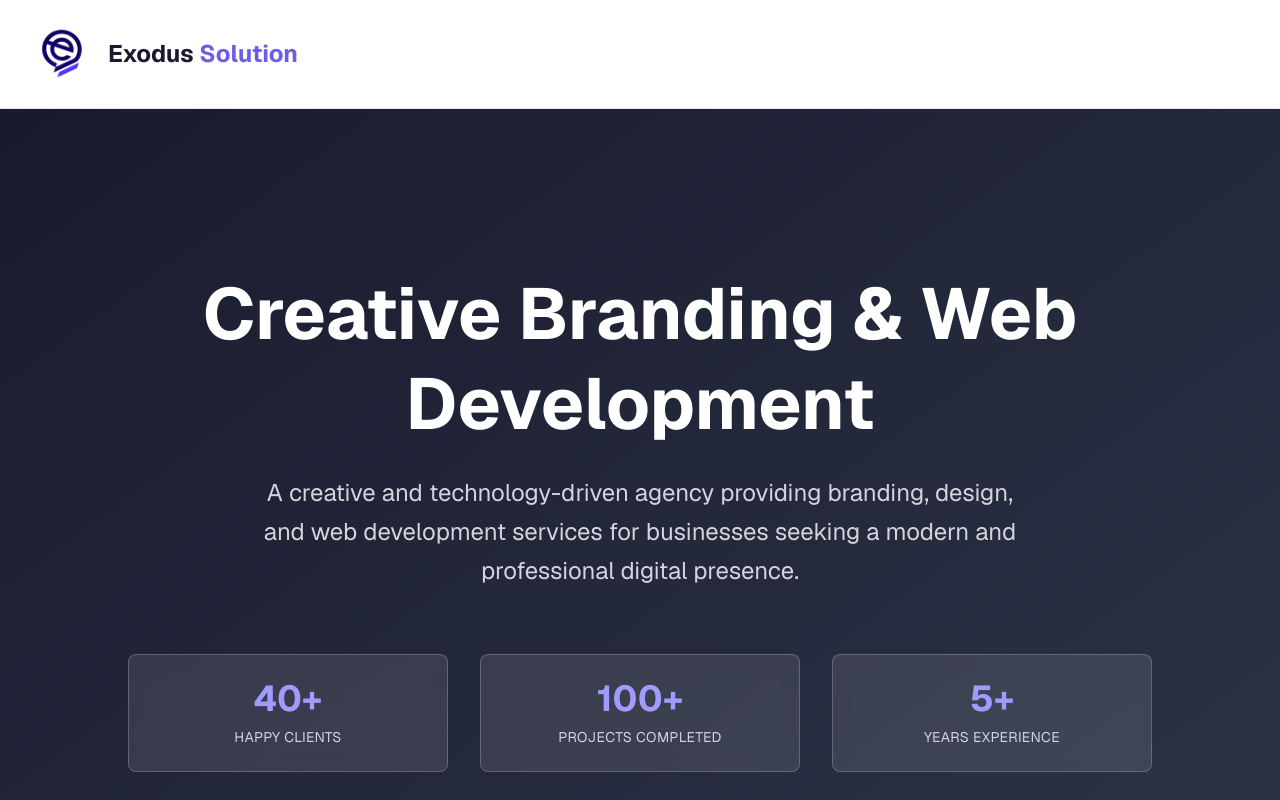
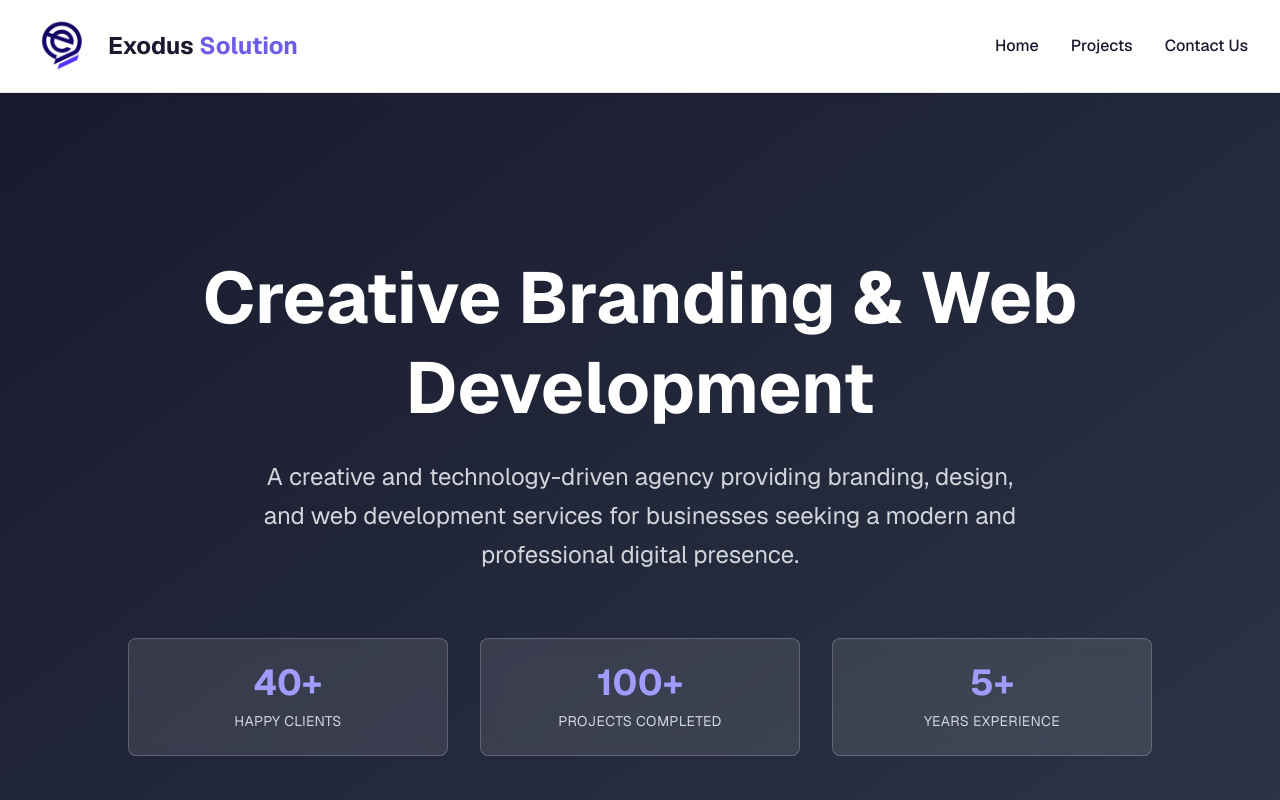
Before and after one commit to yeabtsega45/exodus-solutions, a Next.js app: page / in a window 1280 px wide. Shown: the top 800 px of the page. Built offline with nearby package versions, Linux system fonts and the light colour scheme.

Commit message:
Add Navbar Component and Update Home Page Structure: Integrated a new Navbar for improved navigation and removed the header section to streamline the layout. Added IDs to Projects and Footer sections for better accessibility.

```diff
--- a/app/layout.tsx
+++ b/app/layout.tsx
@@ -1,6 +1,7 @@
 import type { Metadata } from "next";
 import { Geist, Geist_Mono } from "next/font/google";
 import "./globals.css";
+import Navbar from "@/components/Navbar";
 
 const geistSans = Geist({
   variable: "--font-geist-sans",
@@ -27,6 +28,7 @@ export default function RootLayout({
       <body
         className={`${geistSans.variable} ${geistMono.variable} antialiased`}
       >
+        <Navbar />
         {children}
       </body>
     </html>
--- a/app/page.tsx
+++ b/app/page.tsx
@@ -72,26 +72,6 @@ export default function Home() {
 
   return (
     <div className="min-h-screen bg-white">
-      {/* Header */}
-      <header className="bg-white border-b border-gray-200">
-        <div className="max-w-7xl mx-auto px-4 sm:px-6 lg:px-8 py-6">
-          <div className="flex items-center gap-4">
-            <Image
-              src="/exodus-logo.png"
-              alt="Exodus Solutions Logo"
-              width={60}
-              height={60}
-              className="object-contain"
-            />
-            <div>
-              <h1 className="text-2xl font-bold text-[#1a1a2e]">
-                Exodus <span className="text-[#6c5ce7]">Solution</span>
-              </h1>
-            </div>
-          </div>
-        </div>
-      </header>
-
       {/* Hero Section */}
       <section className="bg-linear-to-br from-[#1a1a2e] to-[#2d3748] text-white py-32 md:py-40">
         <div className="max-w-7xl mx-auto px-4 sm:px-6 lg:px-8">
@@ -299,7 +279,7 @@ export default function Home() {
       </section>
 
       {/* Projects Section */}
-      <section className="py-16 bg-gray-50">
+      <section id="projects" className="py-16 bg-gray-50">
         <div className="max-w-7xl mx-auto px-4 sm:px-6 lg:px-8">
           <h2 className="text-4xl font-bold text-[#1a1a2e] text-center mb-4">
             Our Projects
@@ -373,7 +353,7 @@ export default function Home() {
       </section>
 
       {/* Footer Section */}
-      <footer className="bg-[#1a1a2e] text-white py-12">
+      <footer id="contact" className="bg-[#1a1a2e] text-white py-12">
         <div className="max-w-7xl mx-auto px-4 sm:px-6 lg:px-8">
           <div className="grid md:grid-cols-3 gap-8 mb-8">
             {/* Contact Section */}
--- /dev/null
+++ b/components/Navbar.tsx
@@ -0,0 +1,119 @@
+"use client";
+
+import Image from "next/image";
+import Link from "next/link";
+import { useState } from "react";
+
+function Navbar() {
+  const [isMenuOpen, setIsMenuOpen] = useState(false);
+
+  return (
+    <header className="bg-white border-b border-gray-200 sticky top-0 z-50 shadow-sm">
+      <div className="max-w-7xl mx-auto px-4 sm:px-6 lg:px-8 py-4">
+        <div className="flex items-center justify-between">
+          {/* Logo Section */}
+          <Link href="/" className="flex items-center gap-4 hover:opacity-80 transition-opacity">
+            <Image
+              src="/exodus-logo.png"
+              alt="Exodus Solutions Logo"
+              width={60}
+              height={60}
+              className="object-contain"
+            />
+            <div>
+              <h1 className="text-2xl font-bold text-[#1a1a2e]">
+                Exodus <span className="text-[#6c5ce7]">Solution</span>
+              </h1>
+            </div>
+          </Link>
+
+          {/* Navigation Links - Desktop */}
+          <nav className="hidden md:flex items-center gap-8">
+            <Link
+              href="/"
+              className="text-[#1a1a2e] font-medium hover:text-[#6c5ce7] transition-colors"
+            >
+              Home
+            </Link>
+            <Link
+              href="/#projects"
+              className="text-[#1a1a2e] font-medium hover:text-[#6c5ce7] transition-colors"
+            >
+              Projects
+            </Link>
+            <Link
+              href="/#contact"
+              className="text-[#1a1a2e] font-medium hover:text-[#6c5ce7] transition-colors"
+            >
+              Contact Us
+            </Link>
+          </nav>
+
+          {/* Mobile Menu Button */}
+          <button
+            className="md:hidden text-[#1a1a2e] p-2"
+            aria-label="Menu"
+            onClick={() => setIsMenuOpen(!isMenuOpen)}
+          >
+            {isMenuOpen ? (
+              <svg
+                className="w-6 h-6"
+                fill="none"
+                strokeLinecap="round"
+                strokeLinejoin="round"
+                strokeWidth="2"
+                viewBox="0 0 24 24"
+                stroke="currentColor"
+              >
+                <path d="M6 18L18 6M6 6l12 12"></path>
+              </svg>
+            ) : (
+              <svg
+                className="w-6 h-6"
+                fill="none"
+                strokeLinecap="round"
+                strokeLinejoin="round"
+                strokeWidth="2"
+                viewBox="0 0 24 24"
+                stroke="currentColor"
+              >
+                <path d="M4 6h16M4 12h16M4 18h16"></path>
+              </svg>
+            )}
+          </button>
+        </div>
+
+        {/* Mobile Menu */}
+        {isMenuOpen && (
+          <nav className="md:hidden mt-4 pb-4 border-t border-gray-200 pt-4">
+            <div className="flex flex-col gap-4">
+              <Link
+                href="/"
+                className="text-[#1a1a2e] font-medium hover:text-[#6c5ce7] transition-colors"
+                onClick={() => setIsMenuOpen(false)}
+              >
+                Home
+              </Link>
+              <Link
+                href="/#projects"
+                className="text-[#1a1a2e] font-medium hover:text-[#6c5ce7] transition-colors"
+                onClick={() => setIsMenuOpen(false)}
+              >
+                Projects
+              </Link>
+              <Link
+                href="/#contact"
+                className="text-[#1a1a2e] font-medium hover:text-[#6c5ce7] transition-colors"
+                onClick={() => setIsMenuOpen(false)}
+              >
+                Contact Us
+              </Link>
+            </div>
+          </nav>
+        )}
+      </div>
+    </header>
+  );
+}
+
+export default Navbar;
```
